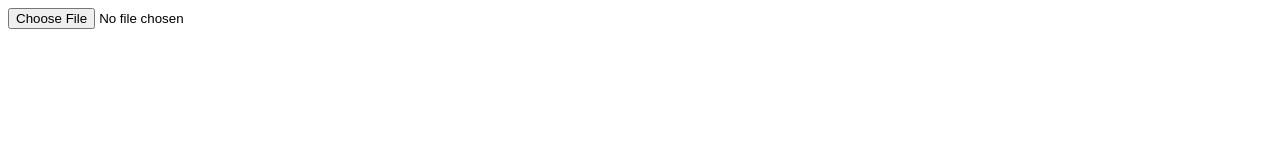
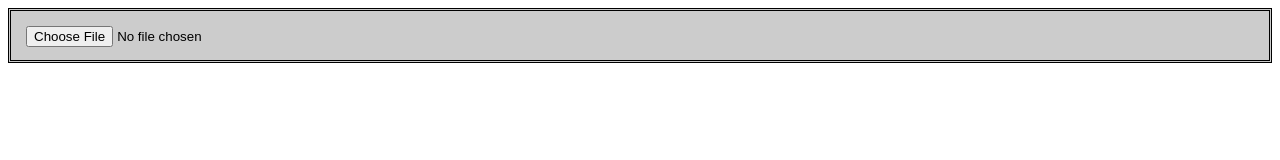
Before and after one commit to chessmasterhong/pascal.js, a website: page index.html in a window 1280 px wide. Drawn offline with Linux system fonts and the light colour scheme.

Commit message:
Added styling to index.html output.

```diff
--- a/index.html
+++ b/index.html
@@ -3,12 +3,20 @@
     <head>
         <meta charset="utf-8">
         <title>pascal.js</title>
+
+        <style>
+            .container {
+                color: #000;
+                background: #ccc;
+                border: 3px double #000;
+                padding: 15px 15px 0;
+            }
+        </style>
     </head>
 
     <body>
-        <input type="file" id="fileInput" />
-
-        <div>
+        <div class="container">
+            <input type="file" id="fileInput" />
             <pre><code id="output"></code></pre>
         </div>
 
```
